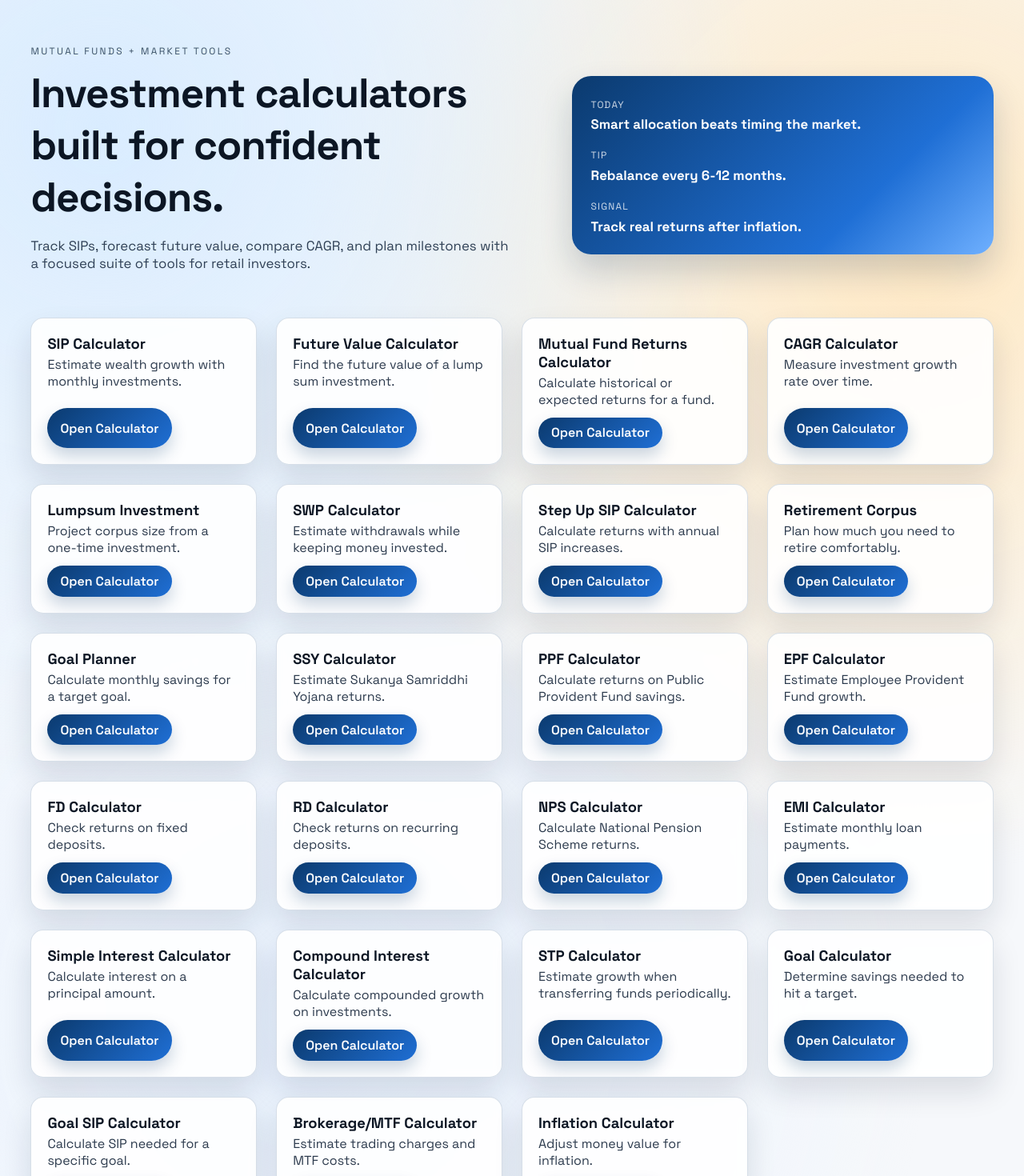
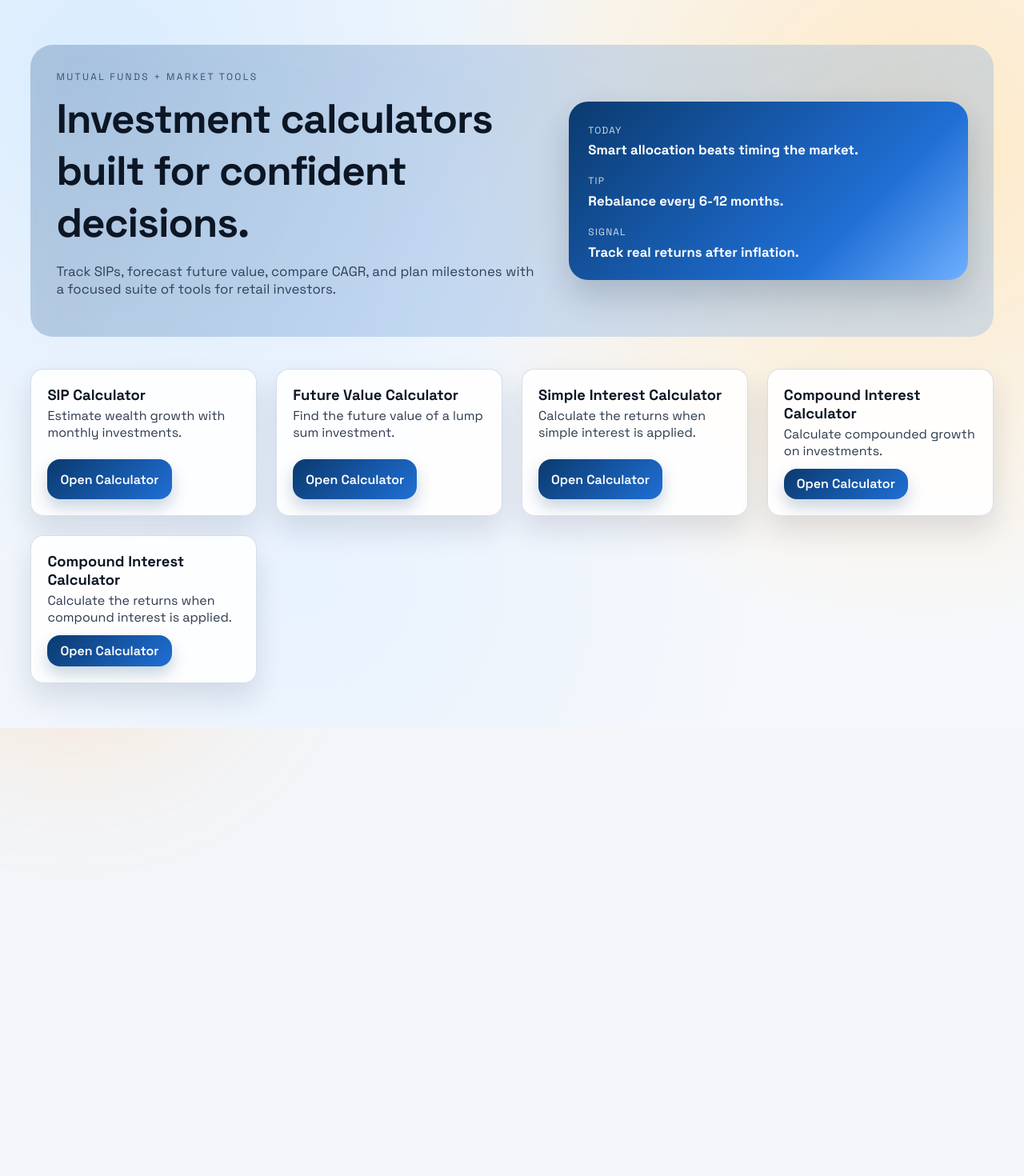
Before and after one commit to RakshithNM/calculators, a Vue app: page / in a window 1280 px wide. Shown: the top 1470 px of the page at 80% size. After the commit the page ends 910 px from the top, so only its background shows below. Built offline with nearby package versions, Linux system fonts and the light colour scheme.

Commit message:
Added compound interest calculator

```diff
--- a/src/components/CalculatorCard.vue
+++ b/src/components/CalculatorCard.vue
@@ -80,7 +80,7 @@ button,
   background: linear-gradient(135deg, #0b3a6e, #1f6fd5);
   color: #fff;
   padding: 0.55rem 1rem;
-  border-radius: 999px;
+  border-radius: 16px;
   font-weight: 600;
   cursor: pointer;
   text-decoration: none;
--- a/src/data/calculators.ts
+++ b/src/data/calculators.ts
@@ -19,93 +19,9 @@ export const calculators: CalculatorInfo[] = [
     path: "/future-value-calculator",
   },
   {
-    id: "mutual-fund-returns",
-    title: "Mutual Fund Returns Calculator",
-    description: "Calculate historical or expected returns for a fund.",
-    path: "/mutual-fund-returns",
-  },
-  {
-    id: "cagr",
-    title: "CAGR Calculator",
-    description: "Measure investment growth rate over time.",
-    path: "/cagr-calculator",
-  },
-  {
-    id: "lumpsum",
-    title: "Lumpsum Investment",
-    description: "Project corpus size from a one-time investment.",
-    path: "/lumpsum-investment",
-  },
-  {
-    id: "swp",
-    title: "SWP Calculator",
-    description: "Estimate withdrawals while keeping money invested.",
-    path: "/swp-calculator",
-  },
-  {
-    id: "step-up-sip",
-    title: "Step Up SIP Calculator",
-    description: "Calculate returns with annual SIP increases.",
-    path: "/step-up-sip-calculator",
-  },
-  {
-    id: "retirement",
-    title: "Retirement Corpus",
-    description: "Plan how much you need to retire comfortably.",
-    path: "/retirement-corpus",
-  },
-  {
-    id: "goal-planner",
-    title: "Goal Planner",
-    description: "Calculate monthly savings for a target goal.",
-    path: "/goal-planner",
-  },
-  {
-    id: "ssy",
-    title: "SSY Calculator",
-    description: "Estimate Sukanya Samriddhi Yojana returns.",
-    path: "/ssy-calculator",
-  },
-  {
-    id: "ppf",
-    title: "PPF Calculator",
-    description: "Calculate returns on Public Provident Fund savings.",
-    path: "/ppf-calculator",
-  },
-  {
-    id: "epf",
-    title: "EPF Calculator",
-    description: "Estimate Employee Provident Fund growth.",
-    path: "/epf-calculator",
-  },
-  {
-    id: "fd",
-    title: "FD Calculator",
-    description: "Check returns on fixed deposits.",
-    path: "/fd-calculator",
-  },
-  {
-    id: "rd",
-    title: "RD Calculator",
-    description: "Check returns on recurring deposits.",
-    path: "/rd-calculator",
-  },
-  {
-    id: "nps",
-    title: "NPS Calculator",
-    description: "Calculate National Pension Scheme returns.",
-    path: "/nps-calculator",
-  },
-  {
-    id: "emi",
-    title: "EMI Calculator",
-    description: "Estimate monthly loan payments.",
-    path: "/emi-calculator",
-  },
-  {
     id: "simple-interest",
     title: "Simple Interest Calculator",
-    description: "Calculate interest on a principal amount.",
+    description: "Calculate the returns when simple interest is applied.",
     path: "/simple-interest-calculator",
   },
   {
@@ -115,33 +31,135 @@ export const calculators: CalculatorInfo[] = [
     path: "/compound-interest-calculator",
   },
   {
-    id: "stp",
-    title: "STP Calculator",
-    description: "Estimate growth when transferring funds periodically.",
-    path: "/stp-calculator",
+    id: "compound-interest",
+    title: "Compound Interest Calculator",
+    description: "Calculate the returns when compound interest is applied.",
+    path: "/compound-interest-calculator",
   },
-  {
-    id: "goal-calculator",
-    title: "Goal Calculator",
-    description: "Determine savings needed to hit a target.",
-    path: "/goal-calculator",
-  },
-  {
-    id: "goal-sip",
-    title: "Goal SIP Calculator",
-    description: "Calculate SIP needed for a specific goal.",
-    path: "/goal-sip-calculator",
-  },
-  {
-    id: "brokerage-mtf",
-    title: "Brokerage/MTF Calculator",
-    description: "Estimate trading charges and MTF costs.",
-    path: "/brokerage-mtf-calculator",
-  },
-  {
-    id: "inflation",
-    title: "Inflation Calculator",
-    description: "Adjust money value for inflation.",
-    path: "/inflation-calculator",
-  },
+  // {
+  //   id: "mutual-fund-returns",
+  //   title: "Mutual Fund Returns Calculator",
+  //   description: "Calculate historical or expected returns for a fund.",
+  //   path: "/mutual-fund-returns",
+  // },
+  // {
+  //   id: "cagr",
+  //   title: "CAGR Calculator",
+  //   description: "Measure investment growth rate over time.",
+  //   path: "/cagr-calculator",
+  // },
+  // {
+  //   id: "lumpsum",
+  //   title: "Lumpsum Investment",
+  //   description: "Project corpus size from a one-time investment.",
+  //   path: "/lumpsum-investment",
+  // },
+  // {
+  //   id: "swp",
+  //   title: "SWP Calculator",
+  //   description: "Estimate withdrawals while keeping money invested.",
+  //   path: "/swp-calculator",
+  // },
+  // {
+  //   id: "step-up-sip",
+  //   title: "Step Up SIP Calculator",
+  //   description: "Calculate returns with annual SIP increases.",
+  //   path: "/step-up-sip-calculator",
+  // },
+  // {
+  //   id: "retirement",
+  //   title: "Retirement Corpus",
+  //   description: "Plan how much you need to retire comfortably.",
+  //   path: "/retirement-corpus",
+  // },
+  // {
+  //   id: "goal-planner",
+  //   title: "Goal Planner",
+  //   description: "Calculate monthly savings for a target goal.",
+  //   path: "/goal-planner",
+  // },
+  // {
+  //   id: "ssy",
+  //   title: "SSY Calculator",
+  //   description: "Estimate Sukanya Samriddhi Yojana returns.",
+  //   path: "/ssy-calculator",
+  // },
+  // {
+  //   id: "ppf",
+  //   title: "PPF Calculator",
+  //   description: "Calculate returns on Public Provident Fund savings.",
+  //   path: "/ppf-calculator",
+  // },
+  // {
+  //   id: "epf",
+  //   title: "EPF Calculator",
+  //   description: "Estimate Employee Provident Fund growth.",
+  //   path: "/epf-calculator",
+  // },
+  // {
+  //   id: "fd",
+  //   title: "FD Calculator",
+  //   description: "Check returns on fixed deposits.",
+  //   path: "/fd-calculator",
+  // },
+  // {
+  //   id: "rd",
+  //   title: "RD Calculator",
+  //   description: "Check returns on recurring deposits.",
+  //   path: "/rd-calculator",
+  // },
+  // {
+  //   id: "nps",
+  //   title: "NPS Calculator",
+  //   description: "Calculate National Pension Scheme returns.",
+  //   path: "/nps-calculator",
+  // },
+  // {
+  //   id: "emi",
+  //   title: "EMI Calculator",
+  //   description: "Estimate monthly loan payments.",
+  //   path: "/emi-calculator",
+  // },
+  // {
+  //   id: "simple-interest",
+  //   title: "Simple Interest Calculator",
+  //   description: "Calculate interest on a principal amount.",
+  //   path: "/simple-interest-calculator",
+  // },
+  // {
+  //   id: "compound-interest",
+  //   title: "Compound Interest Calculator",
+  //   description: "Calculate compounded growth on investments.",
+  //   path: "/compound-interest-calculator",
+  // },
+  // {
+  //   id: "stp",
+  //   title: "STP Calculator",
+  //   description: "Estimate growth when transferring funds periodically.",
+  //   path: "/stp-calculator",
+  // },
+  // {
+  //   id: "goal-calculator",
+  //   title: "Goal Calculator",
+  //   description: "Determine savings needed to hit a target.",
+  //   path: "/goal-calculator",
+  // },
+  // {
+  //   id: "goal-sip",
+  //   title: "Goal SIP Calculator",
+  //   description: "Calculate SIP needed for a specific goal.",
+  //   path: "/goal-sip-calculator",
+  // },
+  // {
+  //   id: "brokerage-mtf",
+  //   title: "Brokerage/MTF Calculator",
+  //   description: "Estimate trading charges and MTF costs.",
+  //   path: "/brokerage-mtf-calculator",
+  // },
+  // {
+  //   id: "inflation",
+  //   title: "Inflation Calculator",
+  //   description: "Adjust money value for inflation.",
+  //   path: "/inflation-calculator",
+  // },
 ];
--- a/src/styles/main.scss
+++ b/src/styles/main.scss
@@ -71,6 +71,37 @@ body::after {
   grid-template-columns: minmax(0, 1.1fr) minmax(0, 0.9fr);
   gap: 2rem;
   align-items: center;
+  position: relative;
+  padding: 2rem;
+  border-radius: 28px;
+  background: linear-gradient(
+    120deg,
+    rgba(11, 58, 110, 0.12),
+    rgba(31, 111, 213, 0.08),
+    rgba(111, 176, 255, 0.12)
+  );
+  overflow: hidden;
+}
+
+.hero::before {
+  content: "";
+  position: absolute;
+  inset: -40% -20%;
+  background: linear-gradient(
+    120deg,
+    rgba(11, 58, 110, 0.3),
+    rgba(31, 111, 213, 0.25),
+    rgba(111, 176, 255, 0.35)
+  );
+  filter: blur(60px);
+  opacity: 0.5;
+  animation: gradient-pan 12s ease-in-out infinite;
+  z-index: 0;
+}
+
+.hero > * {
+  position: relative;
+  z-index: 1;
 }
 
 .eyebrow {
@@ -143,6 +174,38 @@ h1 {
   border: 1px solid rgba(11, 58, 110, 0.15);
   box-shadow: 0 16px 40px rgba(11, 58, 110, 0.12);
   backdrop-filter: blur(12px);
+  position: relative;
+  overflow: hidden;
+}
+
+.detail__panel::before,
+.detail__panel::after {
+  content: "";
+  position: absolute;
+  width: 180px;
+  height: 180px;
+  border-radius: 50%;
+  filter: blur(10px);
+  opacity: 0.25;
+  pointer-events: none;
+  z-index: 0;
+}
+
+.detail__panel::before {
+  top: -60px;
+  right: -40px;
+  background: radial-gradient(circle, rgba(31, 111, 213, 0.6), transparent 70%);
+}
+
+.detail__panel::after {
+  bottom: -70px;
+  left: -50px;
+  background: radial-gradient(circle, rgba(255, 201, 137, 0.5), transparent 70%);
+}
+
+.detail__panel > * {
+  position: relative;
+  z-index: 1;
 }
 
 .detail__panel h2 {
@@ -332,3 +395,15 @@ h1 {
     transform: translateY(0);
   }
 }
+
+@keyframes gradient-pan {
+  0% {
+    transform: translate(-10%, -10%);
+  }
+  50% {
+    transform: translate(10%, 10%);
+  }
+  100% {
+    transform: translate(-10%, -10%);
+  }
+}
--- a/src/views/CalculatorView.vue
+++ b/src/views/CalculatorView.vue
@@ -31,6 +31,24 @@ const frequencyOptions = [
   { value: "quarterly", label: "Quarterly", perYear: 4 },
   { value: "biannual", label: "Biannual", perYear: 2 },
   { value: "yearly", label: "Yearly", perYear: 1 },
+];
+
+const simpleInterestPrincipal = ref(100000);
+const simpleInterestRate = ref(8);
+const simpleInterestYears = ref(5);
+
+const compoundInterestPrincipal = ref(100000);
+const compoundInterestRate = ref(10);
+const compoundInterestYears = ref(5);
+const compoundFrequency = ref<"yearly" | "semiannual" | "quarterly" | "monthly">(
+  "yearly"
+);
+
+const compoundFrequencyOptions = [
+  { value: "yearly", label: "Yearly", perYear: 1 },
+  { value: "semiannual", label: "Semiannual", perYear: 2 },
+  { value: "quarterly", label: "Quarterly", perYear: 4 },
+  { value: "monthly", label: "Monthly", perYear: 12 },
 ];
 
 const goBack = () => {
@@ -120,6 +138,51 @@ const futureValueResult = computed(() => {
     periodicAmount: periodicTotal,
     estimatedReturns,
     totalValue,
+  };
+});
+
+const simpleInterestResult = computed(() => {
+  if (!calculator.value || calculator.value.id !== "simple-interest") {
+    return null;
+  }
+
+  const principal = Number(simpleInterestPrincipal.value) || 0;
+  const rate = Number(simpleInterestRate.value) || 0;
+  const years = Number(simpleInterestYears.value) || 0;
+
+  const interest = (principal * rate * years) / 100;
+  const totalValue = principal + interest;
+
+  return {
+    principal: Math.max(0, principal),
+    interest: Math.max(0, interest),
+    totalValue: Math.max(0, totalValue),
+  };
+});
+
+const compoundInterestResult = computed(() => {
+  if (!calculator.value || calculator.value.id !== "compound-interest") {
+    return null;
+  }
+
+  const principal = Number(compoundInterestPrincipal.value) || 0;
+  const rate = Number(compoundInterestRate.value) || 0;
+  const years = Number(compoundInterestYears.value) || 0;
+  const frequency =
+    compoundFrequencyOptions.find(
+      (option) => option.value === compoundFrequency.value
+    )?.perYear ?? 1;
+
+  const periods = Math.max(0, years * frequency);
+  const periodicRate = frequency === 0 ? 0 : rate / 100 / frequency;
+  const totalValue =
+    periods === 0 ? principal : principal * Math.pow(1 + periodicRate, periods);
+  const interest = Math.max(0, totalValue - principal);
+
+  return {
+    principal: Math.max(0, principal),
+    interest,
+    totalValue: Math.max(0, totalValue),
   };
 });
 
@@ -290,6 +353,148 @@ const formatCurrency = (value: number) =>
         </div>
       </div>
 
+      <div
+        class="detail__panel"
+        v-else-if="calculator.id === 'simple-interest' && simpleInterestResult"
+      >
+        <h2>Simple interest</h2>
+        <div class="calculator-layout">
+          <form class="form" @submit.prevent>
+            <SliderField
+              v-model="simpleInterestPrincipal"
+              label="Principal amount"
+              unit="₹"
+              :min="0"
+              :max="5000000"
+              :step="10000"
+            />
+            <SliderField
+              v-model="simpleInterestRate"
+              label="Interest rate"
+              unit="% p.a."
+              :min="0"
+              :max="20"
+              :step="0.1"
+            />
+            <SliderField
+              v-model="simpleInterestYears"
+              label="Time period"
+              unit="years"
+              :min="0"
+              :max="100"
+              :step="1"
+            />
+          </form>
+
+          <div class="calculator-results">
+            <div class="results">
+              <div class="result-card result-card--invested">
+                <span>Principal amount</span>
+                <strong>{{
+                  formatCurrency(simpleInterestResult.principal)
+                }}</strong>
+              </div>
+              <div class="result-card result-card--returns">
+                <span>Estimated interest</span>
+                <strong>{{
+                  formatCurrency(simpleInterestResult.interest)
+                }}</strong>
+              </div>
+              <div class="result-card result-card--total">
+                <span>Total value</span>
+                <strong>{{
+                  formatCurrency(simpleInterestResult.totalValue)
+                }}</strong>
+              </div>
+            </div>
+
+            <div class="chart">
+              <PieChart
+                :invested="simpleInterestResult.principal"
+                :returns="simpleInterestResult.interest"
+              />
+            </div>
+          </div>
+        </div>
+      </div>
+
+      <div
+        class="detail__panel"
+        v-else-if="calculator.id === 'compound-interest' && compoundInterestResult"
+      >
+        <h2>Compound interest</h2>
+        <div class="calculator-layout">
+          <form class="form" @submit.prevent>
+            <SliderField
+              v-model="compoundInterestPrincipal"
+              label="Principal amount"
+              unit="₹"
+              :min="0"
+              :max="5000000"
+              :step="10000"
+            />
+            <SliderField
+              v-model="compoundInterestRate"
+              label="Interest rate"
+              unit="% p.a."
+              :min="0"
+              :max="20"
+              :step="0.1"
+            />
+            <SliderField
+              v-model="compoundInterestYears"
+              label="Time period"
+              unit="years"
+              :min="0"
+              :max="100"
+              :step="1"
+            />
+            <label class="select-field">
+              <span>Compounding frequency</span>
+              <select v-model="compoundFrequency">
+                <option
+                  v-for="option in compoundFrequencyOptions"
+                  :key="option.value"
+                  :value="option.value"
+                >
+                  {{ option.label }}
+                </option>
+              </select>
+            </label>
+          </form>
+
+          <div class="calculator-results">
+            <div class="results">
+              <div class="result-card result-card--invested">
+                <span>Principal amount</span>
+                <strong>{{
+                  formatCurrency(compoundInterestResult.principal)
+                }}</strong>
+              </div>
+              <div class="result-card result-card--returns">
+                <span>Estimated interest</span>
+                <strong>{{
+                  formatCurrency(compoundInterestResult.interest)
+                }}</strong>
+              </div>
+              <div class="result-card result-card--total">
+                <span>Total value</span>
+                <strong>{{
+                  formatCurrency(compoundInterestResult.totalValue)
+                }}</strong>
+              </div>
+            </div>
+
+            <div class="chart">
+              <PieChart
+                :invested="compoundInterestResult.principal"
+                :returns="compoundInterestResult.interest"
+              />
+            </div>
+          </div>
+        </div>
+      </div>
+
       <div class="detail__panel" v-else>
         <h2>Inputs you'll need</h2>
         <ul>
```
